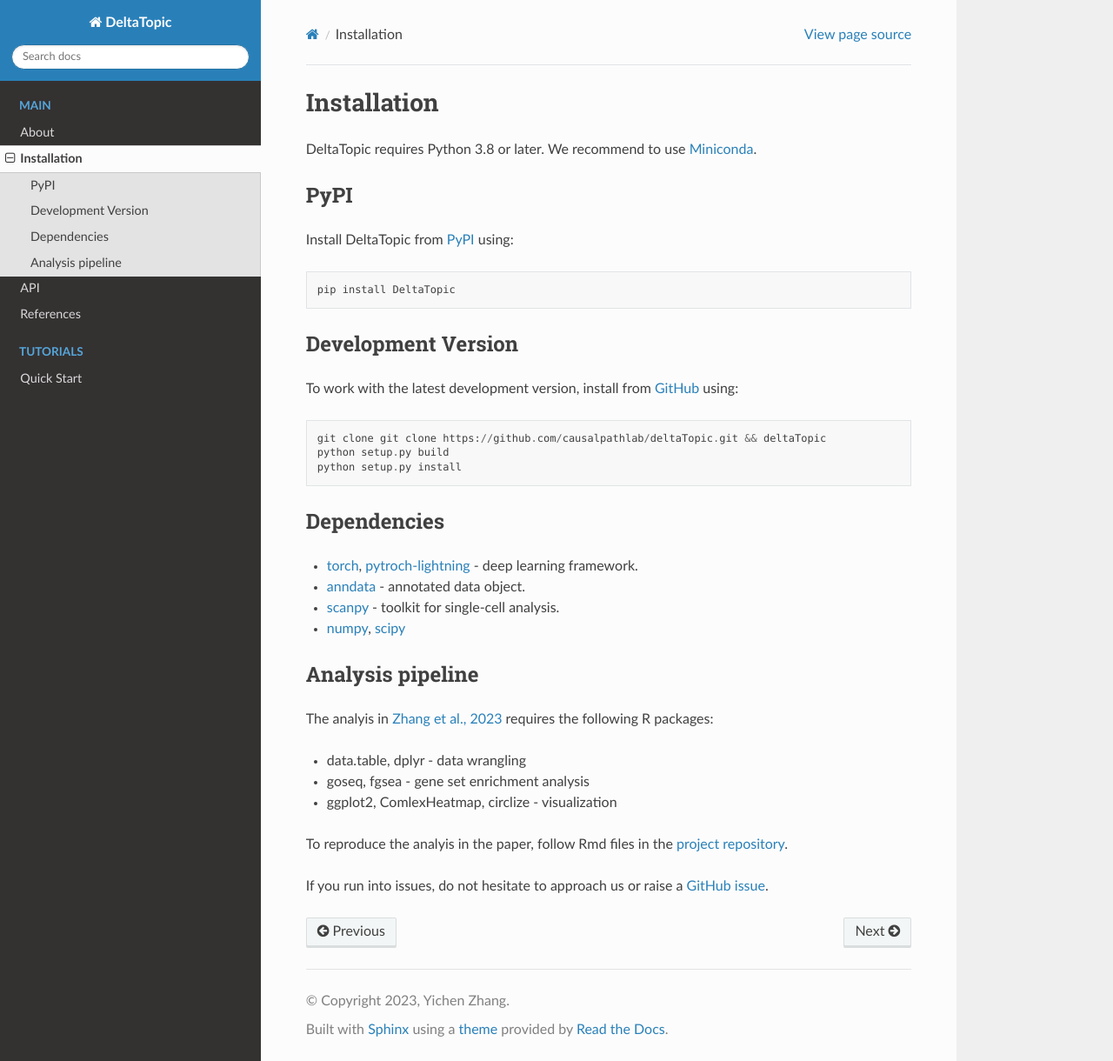
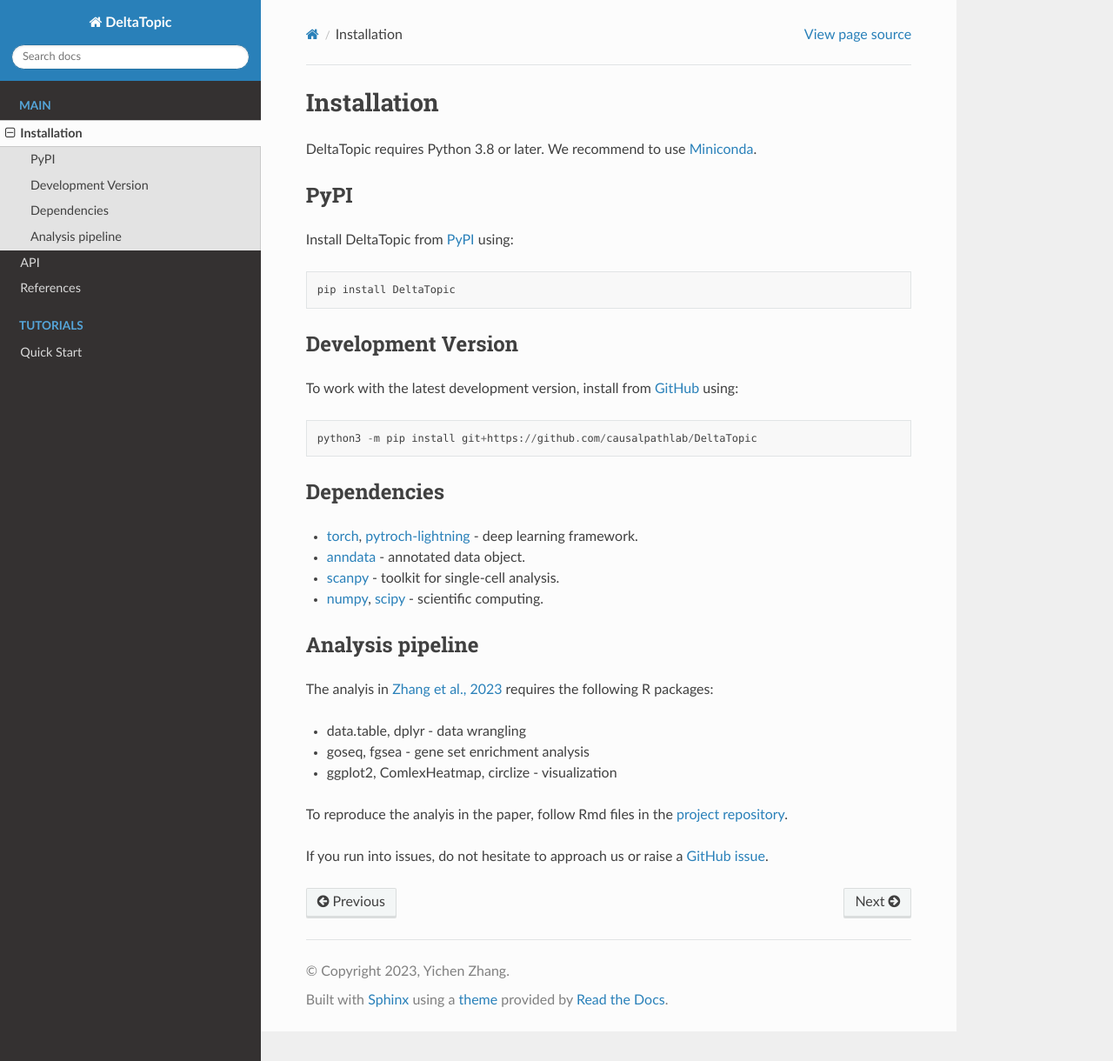
Before and after one commit to thisisyichenzhang/DeltaTopic, a Sphinx documentation site: the page built from docs/source/installation.rst, in a window 1280 px wide and 1220 px high. Shown: the whole window at 87% size. Built offline with Sphinx 7.4.7 and the Read the Docs theme 2.0.0, drawn with Linux system fonts in a browser that asks for light colours.

Commit message:
update index page

```diff
--- a/docs/source/index.rst
+++ b/docs/source/index.rst
@@ -3,16 +3,15 @@
 Documentaiton for BALSAM and DeltaTopic
 =======================================
 
-**BALSAM**, short for Bayesian Latent topic analysis with Sparse Association Matrix, is a Bayesian topic modelling approach to summarize static transcriptome patterns from raw gene expression count data. BALSAM views cells as an admixture of gene topics, and relies on Variational AutoEncoder (VAE) and sparse-inducing priors to learn cell topics and infer the gell-topic relationship.
+**BALSAM**, short for **Ba**yesian **L**atent topic analysis with **S**parse **A**ssociation **M**atrix, is a Bayesian topic modelling approach to summarize static transcriptome patterns from raw gene expression count data. BALSAM views cells as an admixture of gene topics, and relies on Variational AutoEncoder (VAE) and sparse-inducing priors to learn cell topics and infer the gell-topic relationship.
 
-**DeltaTopic**, short for Dynamically-Encoded Latent Transcriptomic pattern Analysis by Topic modeling, is a extension of BALSAM model to ascertain common cellular topic space and topic-specific relationships between the unspliced and spliced data. The detailed description of both methods in preprint `Zhang et al <https://www.biorxiv.org/content/10.1101/2023.03.11.532182v1.abstract>`_.
+**DeltaTopic**, short for **D**ynamically- **E**ncoded **L**atent Transcriptomic pattern Analysis by **Topic** modeling, is a extension of BALSAM model to ascertain common cellular topic space and topic-specific relationships between the unspliced and spliced data. The detailed description of both methods in preprint `Zhang et al <https://www.biorxiv.org/content/10.1101/2023.03.11.532182v1.abstract>`_.
 
 .. toctree::
    :caption: Main
    :maxdepth: 1
    :hidden:
 
-   about
    installation
    API <api/index>
    references
--- a/docs/source/installation.rst
+++ b/docs/source/installation.rst
@@ -15,9 +15,7 @@
 
 To work with the latest development version, install from GitHub_ using::
 
-    git clone git clone https://github.com/causalpathlab/deltaTopic.git && deltaTopic
-    python setup.py build
-    python setup.py install
+    python3 -m pip install git+https://github.com/causalpathlab/DeltaTopic
 
 Dependencies
 ^^^^^^^^^^^^
@@ -25,7 +23,7 @@
 - `torch <https://pytorch.org/>`_, `pytroch-lightning <https://pytorch-lightning.readthedocs.io/en/latest/>`_ - deep learning framework.
 - `anndata <https://anndata.readthedocs.io/>`_ - annotated data object.
 - `scanpy <https://scanpy.readthedocs.io/>`_ - toolkit for single-cell analysis.
-- `numpy <https://docs.scipy.org/>`_, `scipy <https://docs.scipy.org/>`_
+- `numpy <https://docs.scipy.org/>`_, `scipy <https://docs.scipy.org/>`_ - scientific computing.
 
 Analysis pipeline
 ^^^^^^^^^^^^^^^^^
```
